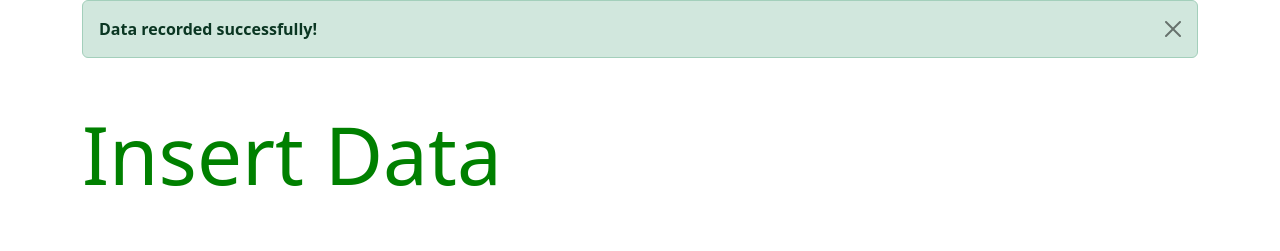
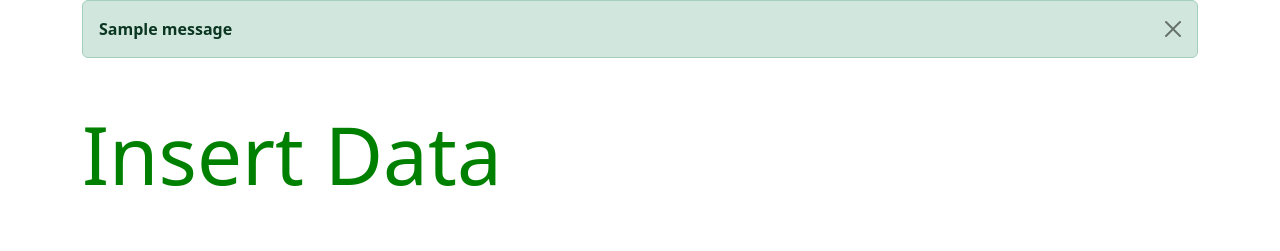
Before and after one commit to mdkawsardev/django_with_postgresql, a Django app: template template/insert.html in a window 1280 px wide. Shown: the top 251 px of the page. Run offline with Django 3.2, Linux system fonts and the light colour scheme; the template is opened without the code that fills it, so the values that code supplies are empty; one stand-in notice (Sample message) is shown.

Commit message:
django with postgres

```diff
--- a/myapp/views.py
+++ b/myapp/views.py
@@ -26,5 +26,5 @@ def insert(request):
         #     phone = phone
         # )
         # con.save()
-        # msg = messages.success(request, "Data has been recorded!")
+        msg = messages.success(request, "Data has been recorded!")
     return render(request, 'insert.html')
--- a/template/insert.html
+++ b/template/insert.html
@@ -6,7 +6,7 @@
 {% if messages %}
     {% for message in messages %}
         <div class="alert alert-success {{ message.tags }} alert-dismissible fade show" role="alert">
-            <strong>Data recorded successfully!</strong>
+            <strong>{{ message }}</strong>
             <button type="button" class="btn-close" data-bs-dismiss="alert" aria-label="Close"></button>
         </div>
     {% endfor %}
```
